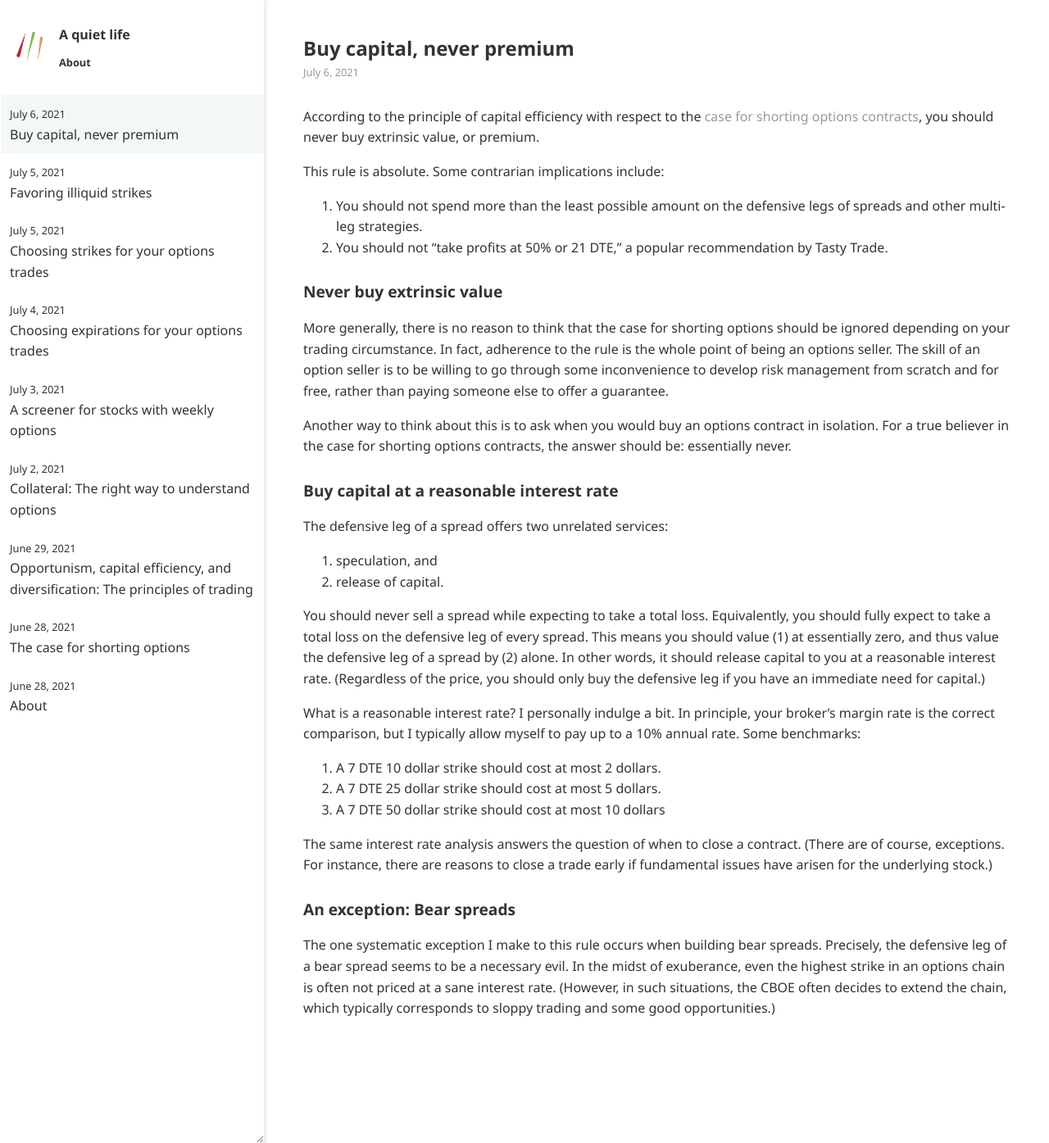
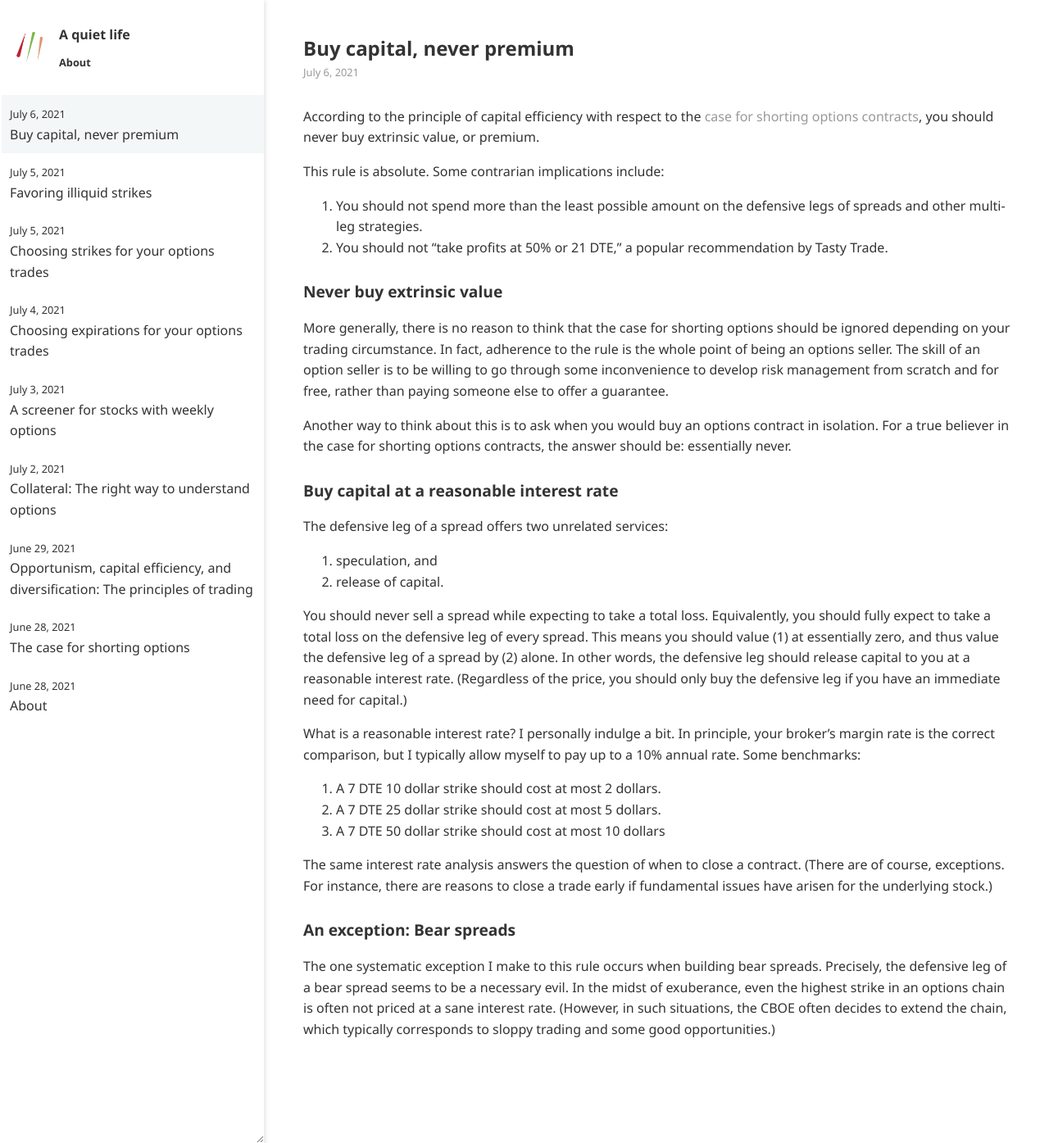
Before and after one commit to ansyblenetwork/aquietlife, a Jekyll site: the page built from _posts/2021-07-06-buying-premium.md, in a window 1280 px wide and 1395 px high. Shown: the whole window at 82% size. Built offline with Jekyll 4.4.1, drawn with Linux system fonts in a browser that asks for light colours.

Commit message:
Update 2021-07-06-buying-premium.md

```diff
--- a/_posts/2021-07-06-buying-premium.md
+++ b/_posts/2021-07-06-buying-premium.md
@@ -25,7 +25,7 @@
 1. speculation, and
 2. release of capital.
 
-You should never sell a spread while expecting to take a total loss. Equivalently, you should fully expect to take a total loss on the defensive leg of every spread. This means you should value (1) at essentially zero, and thus value the defensive leg of a spread by (2) alone. In other words, it should release capital to you at a reasonable interest rate. (Regardless of the price, you should only buy the defensive leg if you have an immediate need for capital.)
+You should never sell a spread while expecting to take a total loss. Equivalently, you should fully expect to take a total loss on the defensive leg of every spread. This means you should value (1) at essentially zero, and thus value the defensive leg of a spread by (2) alone. In other words, the defensive leg should release capital to you at a reasonable interest rate. (Regardless of the price, you should only buy the defensive leg if you have an immediate need for capital.)
 
 What is a reasonable interest rate? I personally indulge a bit. In principle, your broker's margin rate is the correct comparison, but I typically allow myself to pay up to a 10% annual rate. Some benchmarks:
 
```
